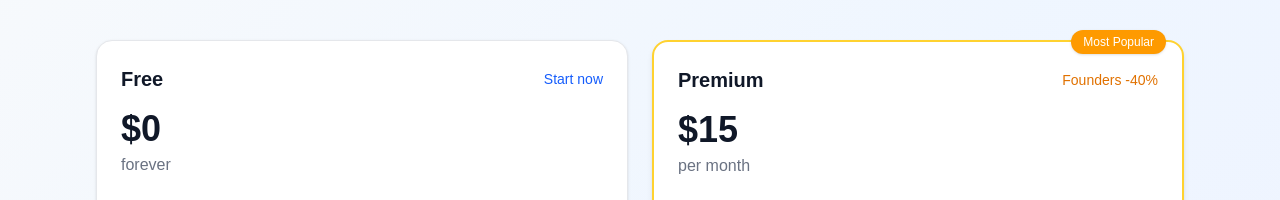
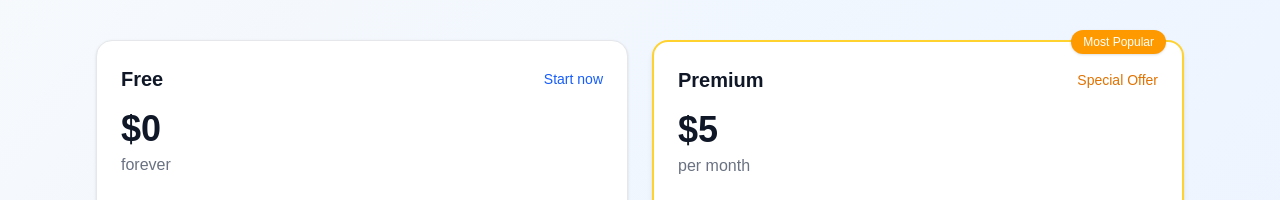
Before and after one commit to ysfalpe/bommmmmb, a Next.js app: page /pricing in a window 1280 px wide. Shown: the part 271-471 px from the top of the page. Built offline with nearby package versions, Linux system fonts and the light colour scheme.

Commit message:
feat: update premium pricing from  to

```diff
--- a/src/app/pricing/page.tsx
+++ b/src/app/pricing/page.tsx
@@ -58,9 +58,9 @@ export default function PricingPage() {
             <div className="absolute -top-3 right-4 inline-flex items-center px-3 py-1 bg-amber-500 text-white text-xs rounded-full shadow">Most Popular</div>
             <div className="flex items-center justify-between mb-4">
               <h2 className="text-xl font-semibold text-gray-900">Premium</h2>
-              <span className="text-sm text-amber-600">Founders -40%</span>
+              <span className="text-sm text-amber-600">Special Offer</span>
             </div>
-            <div className="text-4xl font-bold text-gray-900 mb-1">$15</div>
+            <div className="text-4xl font-bold text-gray-900 mb-1">$5</div>
             <div className="text-gray-500 mb-6">per month</div>
             <ul className="space-y-3 text-gray-700">
               <li>• 40 messages per month</li>
```
